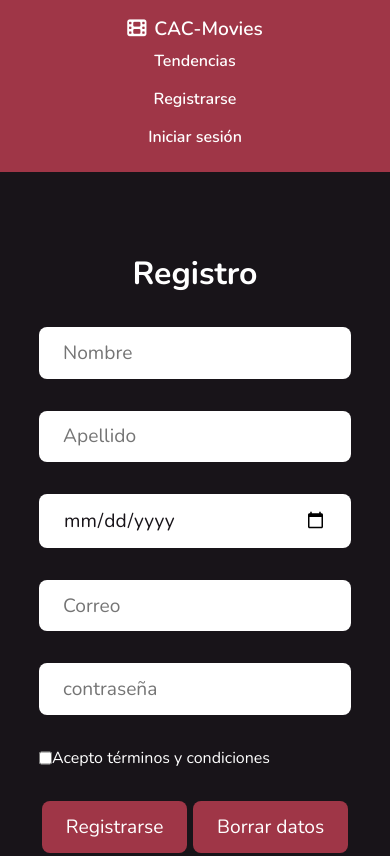
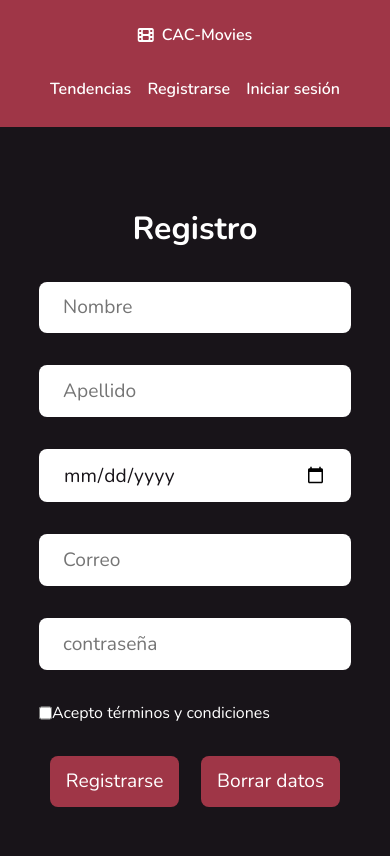
Before and after one commit to melyrc00/phpcodoacodo, a plain HTML site: page registrarse.html in a window 390 px wide. Shown: the top 856 px of the page. Drawn offline with nearby package versions, Linux system fonts and the light colour scheme.

Commit message:
responsive

```diff
--- a/registrarse.html
+++ b/registrarse.html
@@ -18,7 +18,7 @@
                 <i class="fa-solid fa-film" style="color: #ffffff;"></i>
                 <p>CAC-Movies</p>
             </a>
-            <ul>
+            <ul id="sec-nav-princ">
                 <a href="#tendencias"><li>Tendencias</li></a>
                 <a href="registrarse.html"><li>Registrarse</li></a>
                 <a href=""><li>Iniciar sesión</li></a>
--- a/styles-registro.css
+++ b/styles-registro.css
@@ -46,6 +46,10 @@ h2 {
 }
 
 
+button {
+    padding: 0.8rem 1rem;
+}
+
 /* Medium devices (768px and up) */
 
 @media only screen and (min-width: 768px) {
--- a/styles.css
+++ b/styles.css
@@ -32,7 +32,6 @@
 }
 
 .nav-princ ul li {
-    padding: 0.5rem ;
     font-size: 1rem;
 }
 
@@ -42,7 +41,8 @@
     justify-content:center;
     text-decoration: none;
     color: #ffffff;
-    font-size: 1.2rem;
+    font-size: 1rem;
+    padding: 0.5rem ;
     font-weight: 600;
     animation-duration: 2s;
        /* si no le pongo duracion como si fuera kayframe no fucniona  */
```
